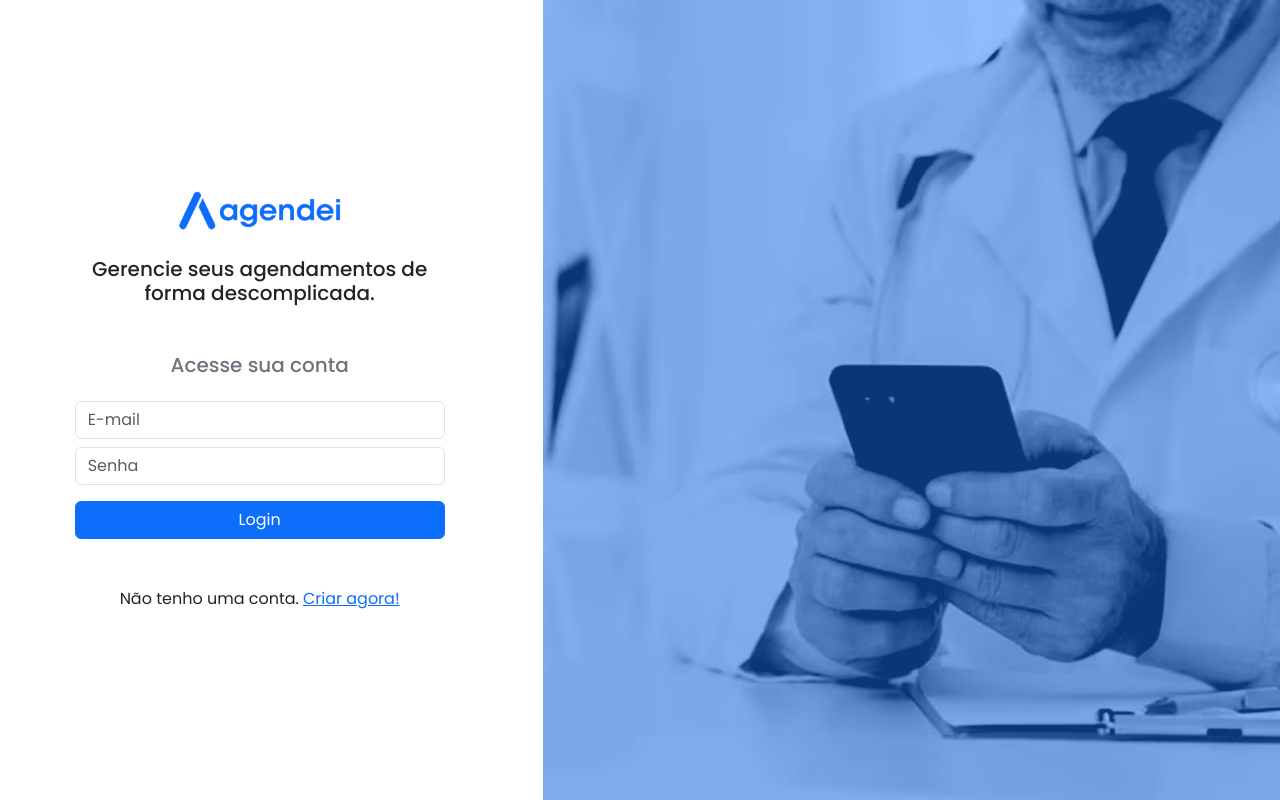
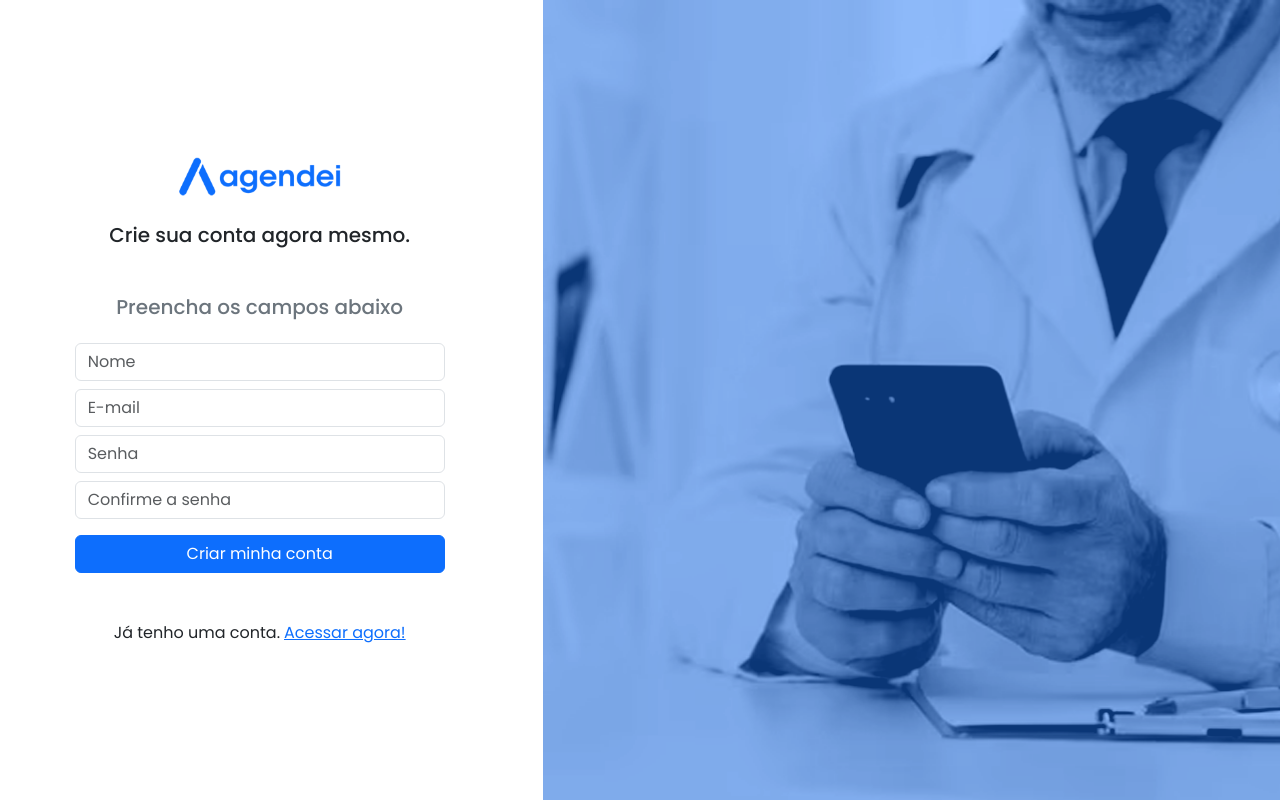
Before and after one commit to jooluisrm/agendei-web, a React (Vite) app: page / in a window 1280 px wide. Built offline with nearby package versions, Linux system fonts and the light colour scheme.

Commit message:
tela de register feita

```diff
--- a/src/main.jsx
+++ b/src/main.jsx
@@ -2,7 +2,8 @@
 import ReactDOM from 'react-dom/client'
 import Login from './pages/login/login';
 import "./styles/global.css";
+import Register from './pages/register/register';
 
 ReactDOM.createRoot(document.getElementById('root')).render(
-    <Login />
+    <Register />
 );
--- a/src/pages/register/register.css
+++ b/src/pages/register/register.css
@@ -0,0 +1,13 @@
+.form-signin {
+    width: 400px;
+    padding: 15px;
+}
+.background-login {
+    object-fit: cover;
+    width: 100%;
+    height: 100vh;
+    object-position: left;
+}
+.logo {
+    width: 170px;
+}
--- a/src/pages/register/register.jsx
+++ b/src/pages/register/register.jsx
@@ -1,8 +1,44 @@
+import "./register.css";
+import logo from "../../assets/logo.png";
+import fundo from "../../assets/fundo.png"
+
 function Register() {
     return (
-        <>
-            <h1>Register...</h1>
-        </>
+        <div className="row">
+            <div className="col-sm-5 d-flex justify-content-center align-items-center text-center">
+                <form className="form-signin">
+                    <img src={logo} className="logo mb-4" />
+                    <h5 className="mb-5">Crie sua conta agora mesmo.</h5>
+                    <h5 className="mb-4 text-secondary">Preencha os campos abaixo</h5>
+
+                    <div className="mt-4">
+                        <input type="text" placeholder="Nome" className="form-control" />
+                    </div>
+                    <div className="mt-2">
+                        <input type="email" placeholder="E-mail" className="form-control" />
+                    </div>
+                    <div className="mt-2">
+                        <input type="password" placeholder="Senha" className="form-control" />
+                    </div>
+                    <div className="mt-2">
+                        <input type="password" placeholder="Confirme a senha" className="form-control" />
+                    </div>
+                    <div className="mt-3 mb-5">
+                        <button className="btn btn-primary w-100">Criar minha conta</button>
+                    </div>
+
+                    <div>
+                        <span className="me-1">Já tenho uma conta.</span>
+                        <a href="#">Acessar agora!</a>
+                    </div>
+                </form>
+            </div>
+
+            <div className="col-sm-7 d-flex">
+                <img src={fundo} alt="img fundo" className="background-login" />
+            </div>
+
+        </div>
     )
 }
 
```
